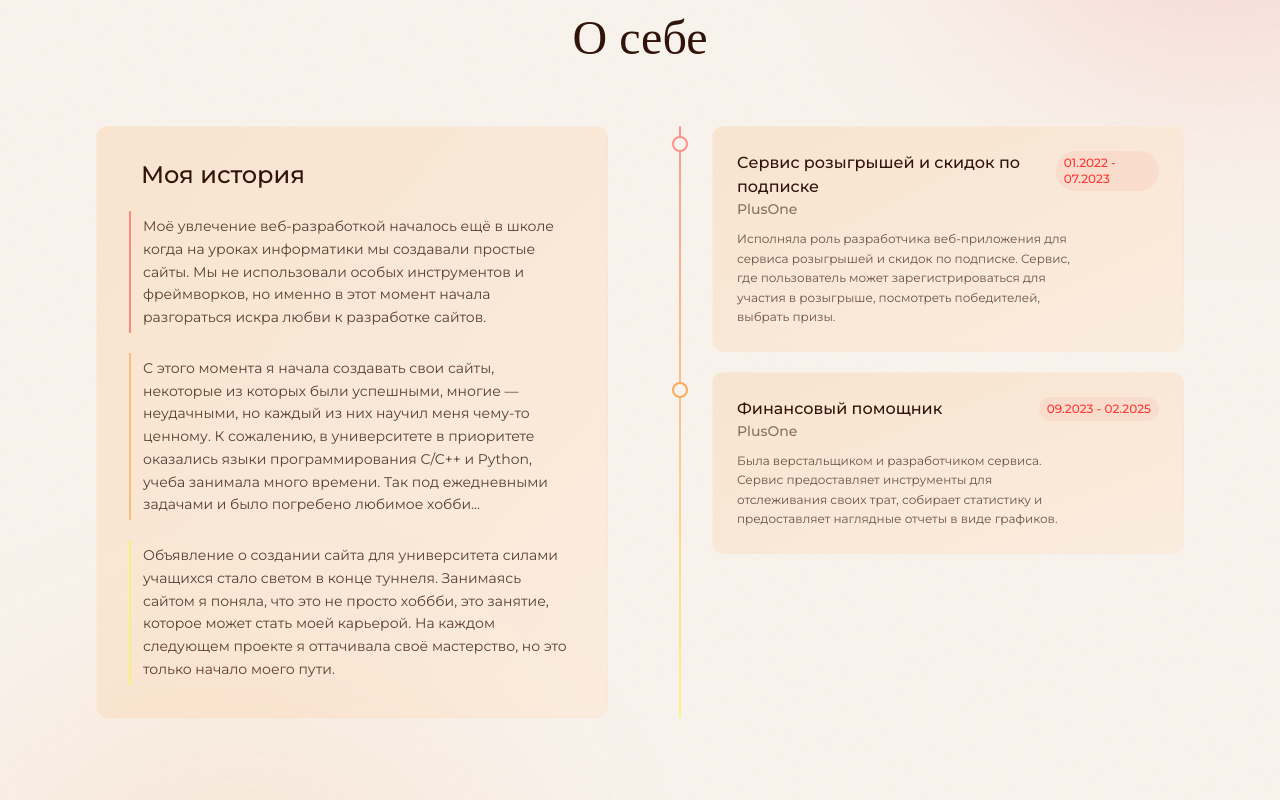
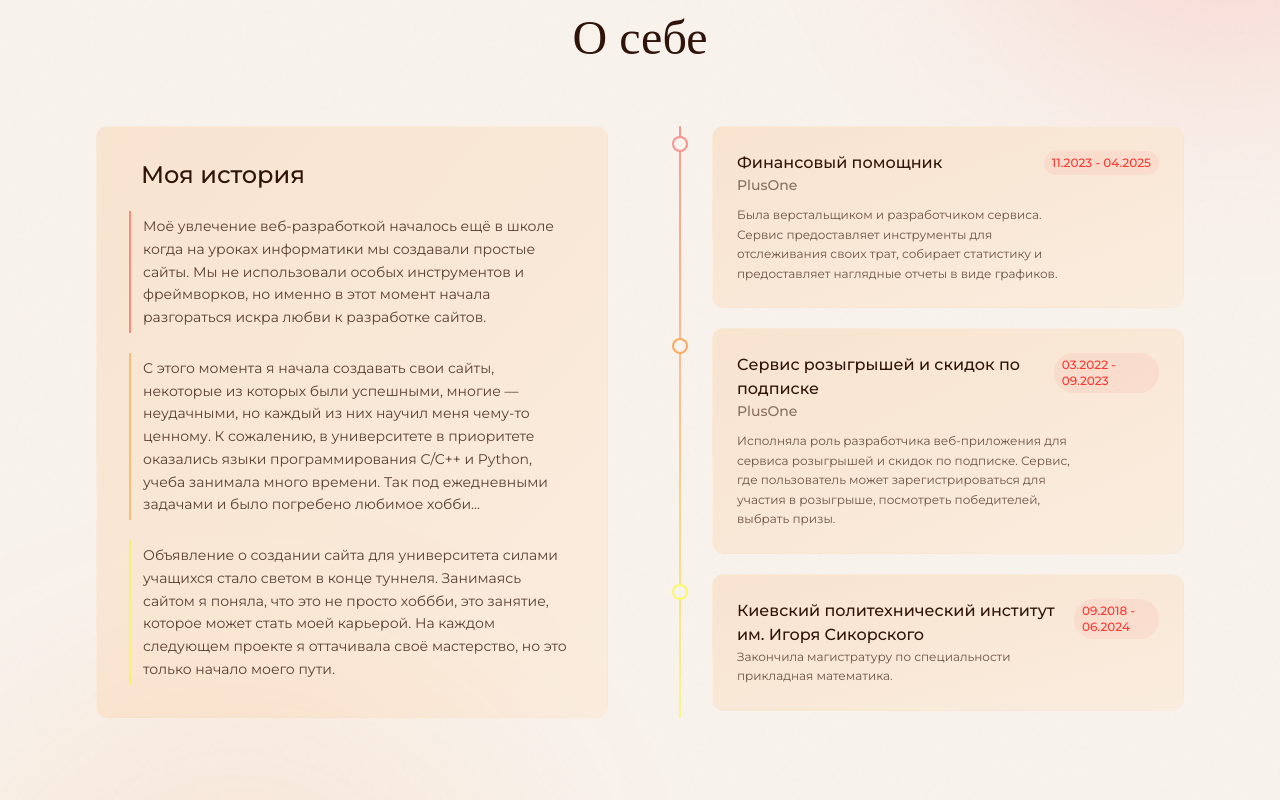
Before and after one commit to MyOwnWorstEnemy-remix/portfolio, a React (Vite) app: page / in a window 1280 px wide. Shown: the part 840-1640 px from the top of the page. Built offline with nearby package versions, Linux system fonts and the light colour scheme; a web font is replaced by a local one.

Commit message:
Experience logic + education

```diff
--- a/src/components/blocks/about.jsx
+++ b/src/components/blocks/about.jsx
@@ -4,6 +4,7 @@ import { useState, useEffect } from 'react';
 import SectionTitle from '../ui/section-title';
 import ExperienceCard from '../ui/experience-card';
 import Stack from './stack';
+import { experiense } from '../../data/experience';
 
 function About () {
     const {t, i18n} = useTranslation();
@@ -37,8 +38,9 @@ function About () {
                         <div className="absolute left-0 top-0 bottom-0 w-[2px] bg-gradient-to-b from-[#ff0000]/40 via-[#ff7b00]/40 to-[#f7fb1e]/50 dark:from-[#ee00ff]/40 dark:via-[#8000ff]/40 dark:to-[#00eeff]/40 ml-[7px] rounded-full"></div>
 
                         <div className="flex flex-col gap-5 h-full">
-                            <ExperienceCard index={1} bgColor={"bg-[#ff0000]/40 dark:bg-[#ee00ff]/20"} borderColor={"border-[#ff0000]/40 dark:border-[#ee00ff]/50"} />
-                            <ExperienceCard index={2} bgColor={"bg-[#ff7b00]/40 dark:bg-[#8000ff]/20"} borderColor={"border-[#ff7b00]/60 dark:border-[#8000ff]/50"} />
+                            {experiense.map((item) =>
+                                <ExperienceCard data={item} />
+                            )}
                         </div>
                     </div>
                 </div>
--- a/src/components/ui/experience-card.jsx
+++ b/src/components/ui/experience-card.jsx
@@ -1,30 +1,32 @@
 import { useTranslation } from 'react-i18next';
 
-function ExperienceCard ({index, bgColor, borderColor}) {
+function ExperienceCard ({data}) {
     const {t, i18n} = useTranslation();
 
     return (
-        <div key={index} className="relative pl-8 sm:pl-10 group mb-8 last:mb-0 md:mb-0">
-            <div className={`absolute left-0 top-[10px] w-[16px] h-[16px] rounded-full bg-[#f9f3ed] dark:bg-[#111111] border-2 ${borderColor} group-hover:scale-125 transition-all duration-300 z-9`}>
+        <div key={data.translate} className="relative pl-8 sm:pl-10 group mb-8 last:mb-0 md:mb-0">
+            <div className={`absolute left-0 top-[10px] w-[16px] h-[16px] rounded-full bg-[#f9f3ed] dark:bg-[#111111] border-2 ${data.borderColor} group-hover:scale-125 transition-all duration-300 z-9`}>
                 <div className="absolute inset-0 rounded-full animate-ping opacity-30 bg-transparent"></div>
             </div>
 
-            <div className={`opacity-0 group-hover:opacity-100 absolute -left-2 top-[10px] w-6 h-6 ${bgColor} rounded-full blur-xl transition-all duration-500`}></div>
+            <div className={`opacity-0 group-hover:opacity-100 absolute -left-2 top-[10px] w-6 h-6 ${data.bgColor} rounded-full blur-xl transition-all duration-500`}></div>
 
             <div className="bg-gradient-to-br from-[#f8e4cf] to-[#faecde] dark:from-[#111111] dark:to-[#131313] rounded-xl p-5 sm:p-6 border border-white/5 transform group-hover:translate-x-[6px] transition-all duration-300 hover:border-[#ff000020]  hover:shadow-[0_5px_15px_rgba(255,0,0,0.1)] dark:hover:shadow-[0_0_25px_rgba(0,0,0,0.2)] dark:hover:border-white/10">
                 <div className="flex items-start justify-between">
                     <h4 className="text-[#311409] dark:text-white font-medium text-sm sm:text-base">
-                        {t(`workExperience.name_${index}`)}
+                        {t(`workExperience.${data.translate}.name`)}
                     </h4>
                     <span className="text-[#ff0000bf] dark:text-[#00eeffb6] md:text-xs text-[0.6rem] font-medium bg-[#ff0000]/5 dark:bg-[#00eeff]/5 px-2 py-1 rounded-full">
-                        {t(`workExperience.time_${index}`)}
+                        {data.time}
                     </span>
                 </div>
-                <p className="text-[#3114098f] dark:text-[#ffffff8f] text-xs sm:text-sm mb-2.5 font-medium">
-                    {t(`workExperience.company_${index}`)}
-                </p>
+                {data.company &&
+                    <p className="text-[#3114098f] dark:text-[#ffffff8f] text-xs sm:text-sm mb-2.5 font-medium">
+                        {data.company}
+                    </p>
+                }
                 <p className="text-[#311409]/70 dark:text-white/70 text-xs leading-relaxed md:w-[80%]">
-                    {t(`workExperience.description_${index}`)}
+                    {t(`workExperience.${data.translate}.description`)}
                 </p>
             </div>
         </div>
--- /dev/null
+++ b/src/data/experience.js
@@ -0,0 +1,22 @@
+export const experiense = [
+    {
+        translate: "place_2",
+        time: "11.2023 - 04.2025",
+        company: "PlusOne",
+        bgColor: "bg-[#ff0000]/40 dark:bg-[#ee00ff]/20",
+        borderColor: "border-[#ff0000]/40 dark:border-[#ee00ff]/50",
+    },
+    {
+        translate: "place_1",
+        time: "03.2022 - 09.2023",
+        company: "PlusOne",
+        bgColor: "bg-[#ff7b00]/40 dark:bg-[#8000ff]/20",
+        borderColor: "border-[#ff7b00]/60 dark:border-[#8000ff]/50",
+    },
+    {
+        translate: "place_0",
+        time: "09.2018 - 06.2024",
+        bgColor: "bg-[#f7fb1e]/40 dark:bg-[#00eeff]/20",
+        borderColor: "border-[#f7fb1e]/60 dark:border-[#00eeff]/50",
+    },
+]
--- a/src/locales/en.json
+++ b/src/locales/en.json
@@ -17,14 +17,18 @@
         "descriptionParagraph_3": "The announcement of the creation of a website for the university by students was a light in a dark. That's when I realized this wasn't just a hobby it was something I could turn into a career. Each project Each project has sharpened my skills, but this is only the beginning of my journey."
     },
     "workExperience" :{
-        "time_1" : "01.2022 - 07.2023",
-        "company_1": "PlusOne",
-        "name_1": "Service for sweepstakes and discounts on subscription",
-        "description_1": "Played a role of fron-end developer for service. Service where user can register to participate in the sweepstakes, see the winners, and choose prizes.",
-        "time_2" : "09.2023 - 02.2025",
-        "company_2": "PlusOne",
-        "name_2": "Financial Assistant",
-        "description_2": "Was a layout designer and developer of the service. The service provides tools for tracking your expenses, collects statistics and provides visual reports in the form of graphs."
+        "place_0": {
+            "name": "Igor Sikorsky Kyiv Polytechnic Institute",
+            "description": "I graduated with a Master's degree in Applied Mathematics"
+        },
+        "place_1": {
+            "name": "Service for sweepstakes and discounts on subscription",
+            "description": "Played a role of fron-end developer for service. Service where user can register to participate in the sweepstakes, see the winners, and choose prizes."
+        },
+        "place_2": {
+            "name": "Financial Assistant",
+            "description": "Was a layout designer and developer of the service. The service provides tools for tracking your expenses, collects statistics and provides visual reports in the form of graphs."
+        }
     },
     "stack": "years of XP with the most popular ecosystem frontend",
     "projects": {
--- a/src/locales/ru.json
+++ b/src/locales/ru.json
@@ -17,15 +17,19 @@
         "descriptionParagraph_2" : "С этого момента я начала создавать свои сайты, некоторые из которых были успешными, многие — неудачными, но каждый из них научил меня чему-то ценному. К сожалению, в университете в приоритете оказались языки программирования C/C++ и Python, учеба занимала много времени. Так под ежедневными задачами и было погребено любимое хобби...",
         "descriptionParagraph_3": "Объявление о создании сайта для университета силами учащихся стало светом в конце туннеля. Занимаясь сайтом я поняла, что это не просто хоббби, это занятие, которое может стать моей карьерой. На каждом следующем проекте я оттачивала своё мастерство, но это только начало моего пути."
     },
-    "workExperience" :{
-        "time_1" : "01.2022 - 07.2023",
-        "company_1": "PlusOne",
-        "name_1": "Cервис розыгрышей и скидок по подписке",
-        "description_1": "Исполняла роль разработчика веб-приложения для сервиса розыгрышей и скидок по подписке. Сервис, где пользователь может зарегистрироваться для участия в розыгрыше, посмотреть победителей, выбрать призы.",
-        "time_2" : "09.2023 - 02.2025",
-        "company_2": "PlusOne",
-        "name_2": "Финансовый помощник",
-        "description_2": "Была верстальщиком и разработчиком сервиса. Сервис предоставляет инструменты для отслеживания своих трат, собирает статистику и предоставляет наглядные отчеты в виде графиков."
+    "workExperience": {
+        "place_0": {
+            "name": "Киевский политехнический институт им. Игоря Сикорского",
+            "description": "Закончила магистратуру по специальности прикладная математика."
+        },
+        "place_1": {
+            "name": "Cервис розыгрышей и скидок по подписке",
+            "description": "Исполняла роль разработчика веб-приложения для сервиса розыгрышей и скидок по подписке. Сервис, где пользователь может зарегистрироваться для участия в розыгрыше, посмотреть победителей, выбрать призы."
+        },
+        "place_2": {
+            "name": "Финансовый помощник",
+            "description": "Была верстальщиком и разработчиком сервиса. Сервис предоставляет инструменты для отслеживания своих трат, собирает статистику и предоставляет наглядные отчеты в виде графиков."
+        }
     },
     "stack": "лет опыта с найболее популярной экосистемой для фронтенда",
     "projects": {
```
